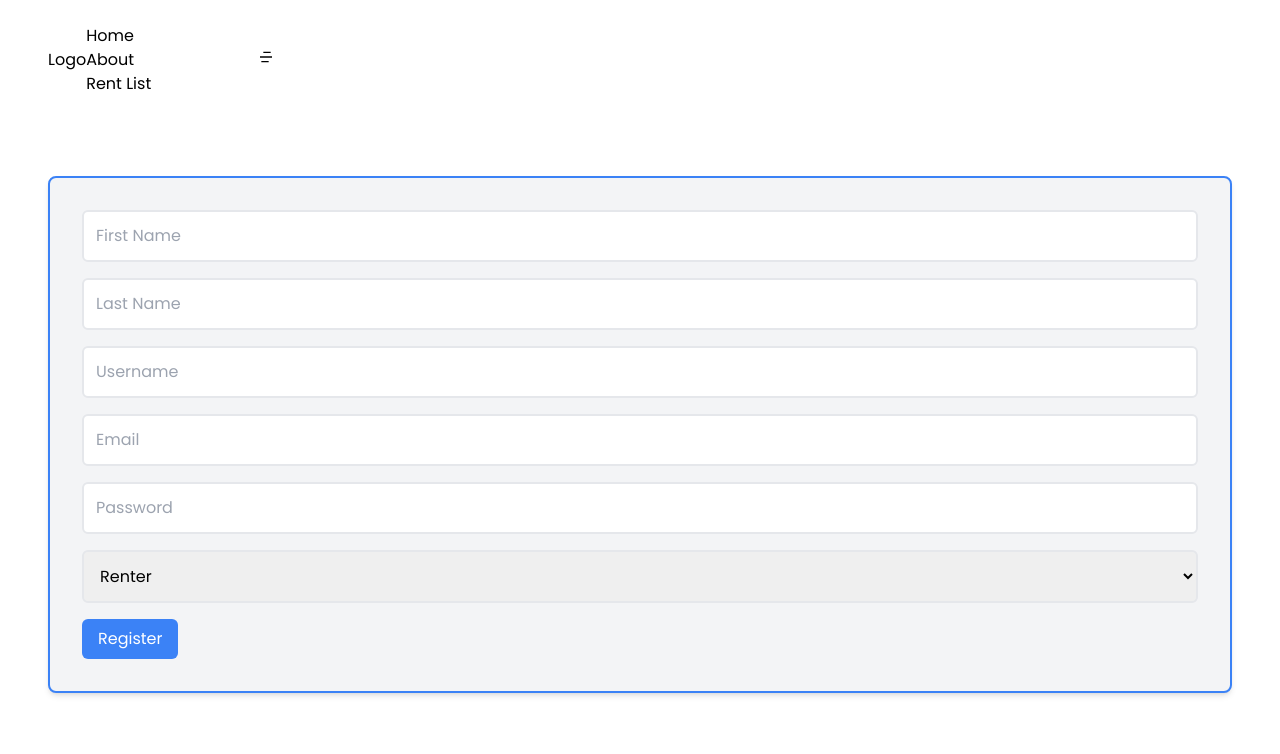
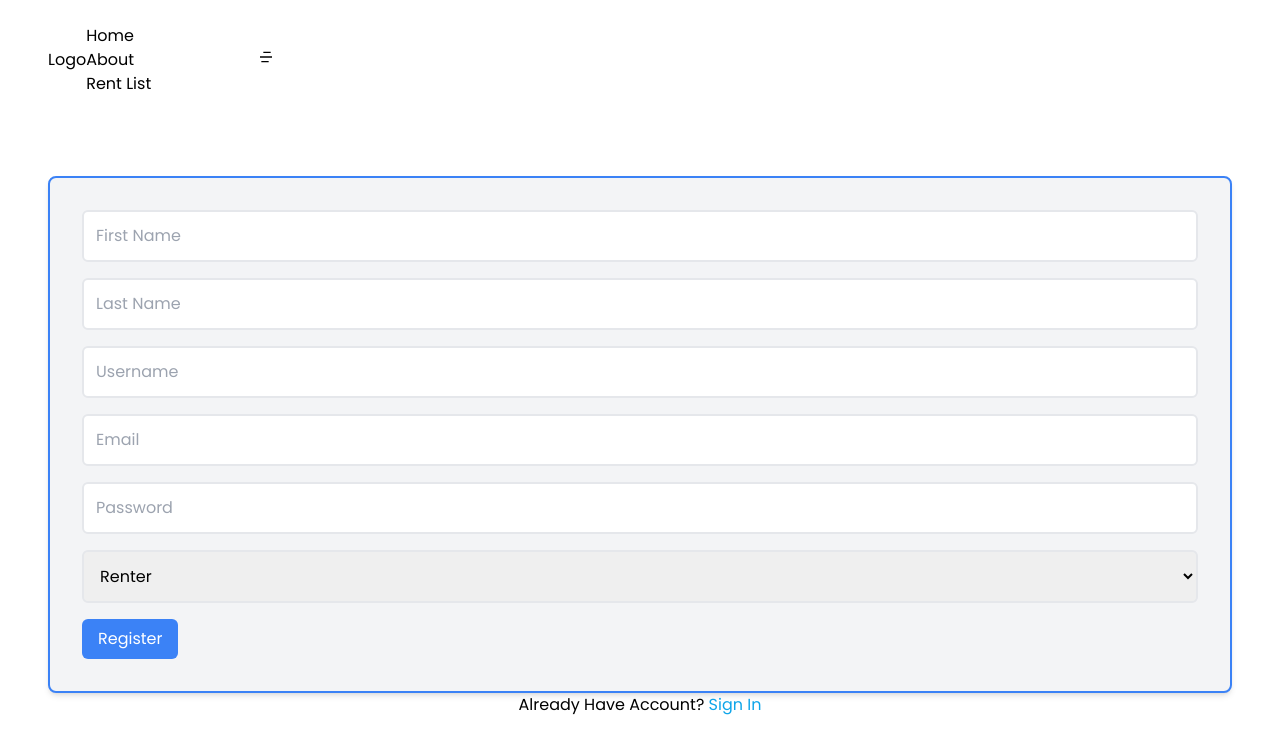
Before and after one commit to mohamed-tsx/Renter, a Next.js app in the folder client/: page /signup in a window 1280 px wide. Shown: the top 754 px of the page. Built offline with nearby package versions, Linux system fonts and the light colour scheme.

Commit message:
Made the functionality which let's the user to go login page

```diff
--- a/client/app/signup/page.tsx
+++ b/client/app/signup/page.tsx
@@ -1,4 +1,5 @@
 "use client";
+import Link from "next/link";
 import React, { useState } from "react";
 import { Toaster, toast } from "sonner";
 
@@ -51,7 +52,6 @@ const RegistrationPage = () => {
       if (response.ok) {
         setSuccessMessage("Registration successful!");
         toast.success(successMessage);
-        console.log(data);
         // Optionally, you can redirect the user to another page on successful registration
       } else {
         setError(data.error || "Registration failed.");
@@ -66,7 +66,7 @@ const RegistrationPage = () => {
   };
 
   return (
-    <div className="flex items-center justify-center mt-20">
+    <div className="flex flex-col items-center justify-center mt-20">
       <Toaster richColors />
 
       <div className="border-2 border-blue-500 rounded-lg p-8 bg-gray-100 shadow-md">
@@ -134,6 +134,14 @@ const RegistrationPage = () => {
           </button>
         </form>
       </div>
+      <div>
+        <p>
+          Already Have Account?{" "}
+          <Link href={"#"} className="text-sky-500">
+            Sign In
+          </Link>
+        </p>
+      </div>
     </div>
   );
 };
```
